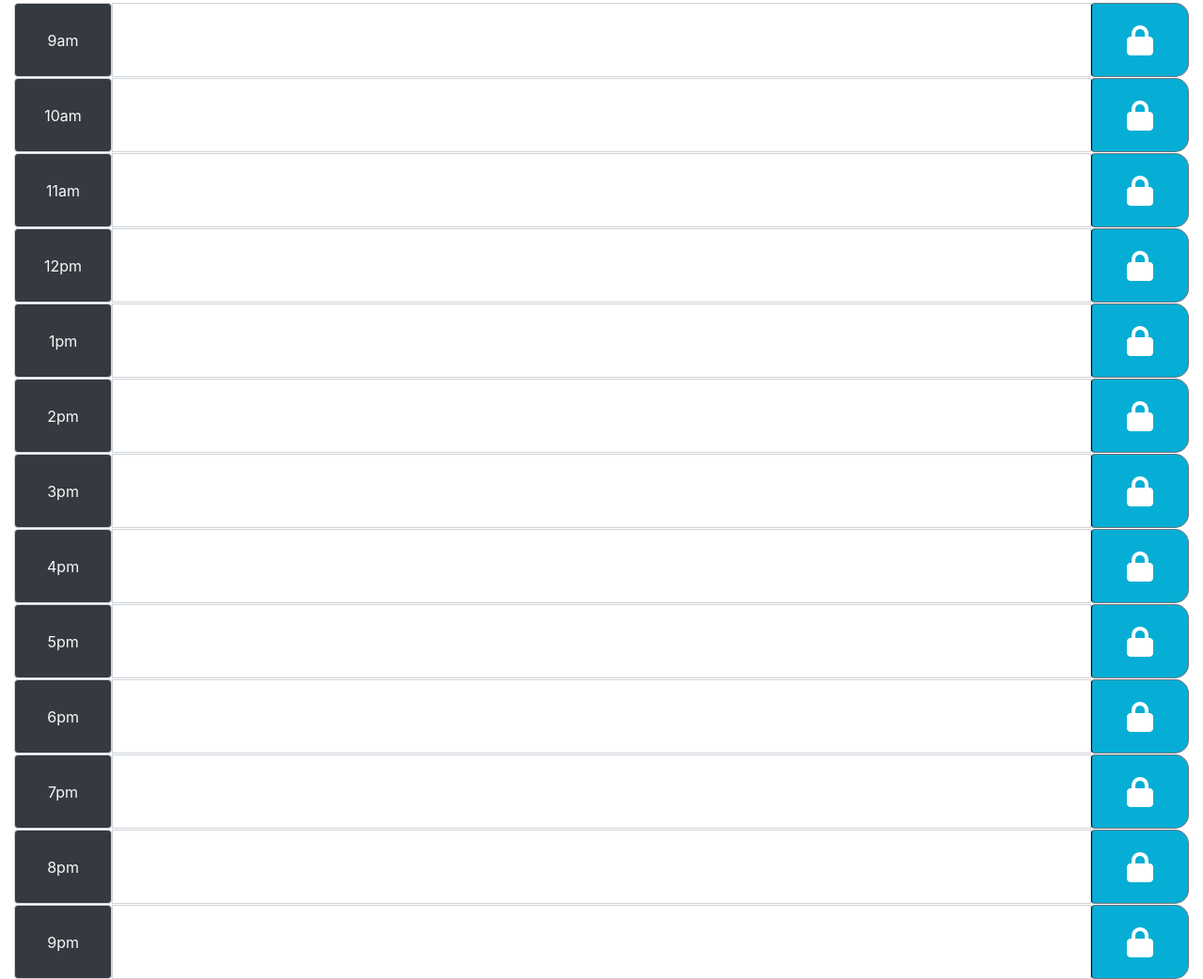
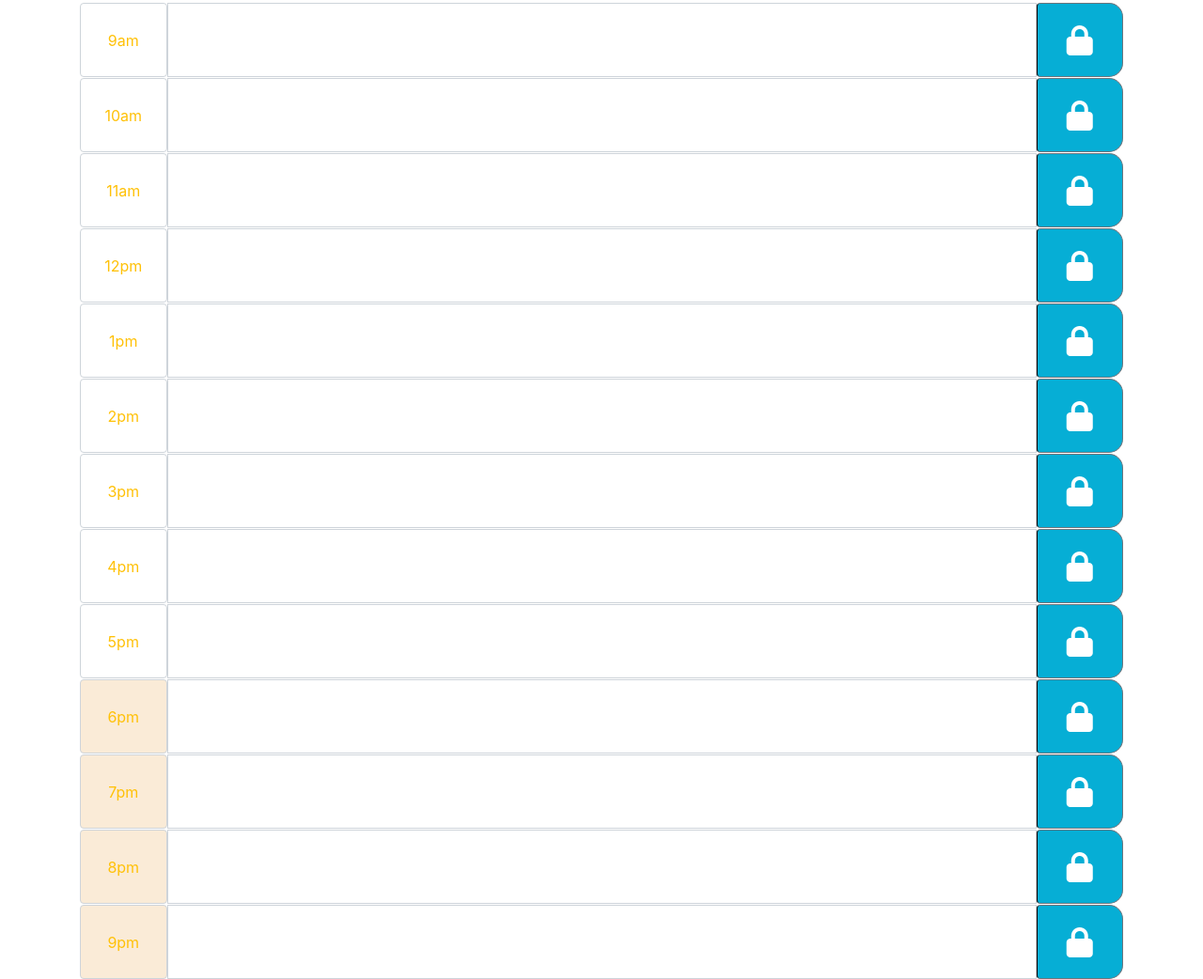
Before and after one commit to brian-nelson10/Work-Day-Scheduler, a plain HTML site: page Develop/index.html in a window 1280 px wide. Shown: the part 341-1383 px from the top of the page at 94% size. Drawn offline with nearby package versions, Linux system fonts and the light colour scheme.

Commit message:
added colors to timeblocks

```diff
--- a/Develop/index.html
+++ b/Develop/index.html
@@ -34,14 +34,14 @@
       <div id="today" class="fw-bold text-warning"></div>
     </header>
 
-    <div class="container-fluid" id="sched">
+    <div class="container" spellcheck="false" id="sched">
 
       <!-- Timeblocks go here -->
       <div class="grid">
         <div class="col-sm-6 col-md-12 col-lg-12">
           <div class="row">
             <div class="input-group">
-              <span class="col-1 justify-content-center input-group-text bg-dark text-light"> 9am </span>
+              <span class="colorCode col-1 justify-content-center input-group-text text-warning" id="9">9am</span>
               <textarea class="form-control" aria-label="With textarea"></textarea>
               <button class="saveBtn col-1 btn btn-outline-secondary" type="button" id="button-addon2"><i class="fa-solid fa-lock fa-2xl"></i></button>
             </div>
@@ -50,7 +50,7 @@
         <div class="col-sm-6 col-md-12 col-lg-12">
             <div class="row">
               <div class="input-group">
-                <span class="col-1 justify-content-center input-group-text bg-dark text-light">10am</span>
+                <span class="colorCode col-1 justify-content-center input-group-text text-warning" id="10">10am</span>
                 <textarea class="form-control" aria-label="With textarea"></textarea>
                 <button class="saveBtn col-1 btn btn-outline-secondary" type="button" id="button-addon2"><i class="fa-solid fa-lock fa-2xl"></i></button>
               </div>
@@ -59,7 +59,7 @@
         <div class="col-sm-6 col-md-12 col-lg-12">
           <div class="row">
             <div class="input-group">
-              <span class="col-1 justify-content-center input-group-text bg-dark text-light">11am</span>
+              <span class="colorCode col-1 justify-content-center input-group-text text-warning" id="11">11am</span>
               <textarea class="form-control" aria-label="With textarea"></textarea>
               <button class="saveBtn col-1 btn btn-outline-secondary" type="button" id="button-addon2"><i class="fa-solid fa-lock fa-2xl"></i></button>
             </div>
@@ -68,7 +68,7 @@
       <div class="col-sm-6 col-md-12 col-lg-12">
         <div class="row">
           <div class="input-group">
-            <span class="col-1 justify-content-center input-group-text bg-dark text-light">12pm</span>
+            <span class="colorCode col-1 justify-content-center input-group-text text-warning" id="12">12pm</span>
             <textarea class="form-control" aria-label="With textarea"></textarea>
             <button class="saveBtn col-1 btn btn-outline-secondary" type="button" id="button-addon2"><i class="fa-solid fa-lock fa-2xl"></i></button>
           </div>
@@ -77,7 +77,7 @@
     <div class="col-sm-6 col-md-12 col-lg-12">
       <div class="row">
         <div class="input-group">
-          <span class="col-1 justify-content-center input-group-text bg-dark text-light">1pm</span>
+          <span class="colorCode col-1 justify-content-center input-group-text text-warning" id="13">1<span>pm</span></span>
           <textarea class="form-control" aria-label="With textarea"></textarea>
           <button class="saveBtn col-1 btn btn-outline-secondary" type="button" id="button-addon2"><i class="fa-solid fa-lock fa-2xl"></i></button>
         </div>
@@ -86,7 +86,7 @@
   <div class="col-sm-6 col-md-12 col-lg-12">
     <div class="row">
       <div class="input-group">
-        <span class="col-1 justify-content-center input-group-text bg-dark text-light">2pm</span>
+        <span class="colorCode col-1 justify-content-center input-group-text text-warning" id="14">2pm</span>
         <textarea class="form-control" aria-label="With textarea"></textarea>
         <button class="saveBtn col-1 btn btn-outline-secondary" type="button" id="button-addon2"><i class="fa-solid fa-lock fa-2xl"></i></button>
       </div>
@@ -95,7 +95,7 @@
 <div class="col-sm-6 col-md-12 col-lg-12">
   <div class="row">
     <div class="input-group">
-      <span class="col-1 justify-content-center input-group-text bg-dark text-light">3pm</span>
+      <span class="colorCode col-1 justify-content-center input-group-text text-warning" id="15">3pm</span>
       <textarea class="form-control" aria-label="With textarea"></textarea>
       <button class="saveBtn col-1 btn btn-outline-secondary" type="button" id="button-addon2"><i class="fa-solid fa-lock fa-2xl"></i></button>
     </div>
@@ -104,7 +104,7 @@
 <div class="col-sm-6 col-md-12 col-lg-12">
   <div class="row">
     <div class="input-group">
-      <span class="col-1 justify-content-center input-group-text bg-dark text-light">4pm</span>
+      <span class="colorCode col-1 justify-content-center input-group-text text-warning" id="16">4pm</span>
       <textarea class="form-control" aria-label="With textarea"></textarea>
       <button class="saveBtn col-1 btn btn-outline-secondary" type="button" id="button-addon2"><i class="fa-solid fa-lock fa-2xl"></i></button>
     </div>
@@ -113,7 +113,7 @@
 <div class="col-sm-6 col-md-12 col-lg-12">
   <div class="row">
     <div class="input-group">
-      <span class="col-1 justify-content-center input-group-text bg-dark text-light">5pm</span>
+      <span class="colorCode col-1 justify-content-center input-group-text text-warning" id="17">5pm</span>
       <textarea class="form-control" aria-label="With textarea"></textarea>
       <button class="saveBtn col-1 btn btn-outline-secondary" type="button" id="button-addon2"><i class="fa-solid fa-lock fa-2xl"></i></button>
     </div>
@@ -122,7 +122,7 @@
 <div class="col-sm-6 col-md-12 col-lg-12">
   <div class="row">
     <div class="input-group">
-      <span class="col-1 justify-content-center input-group-text bg-dark text-light">6pm</span>
+      <span class="colorCode col-1 justify-content-center input-group-text text-warning" id="18">6pm</span>
       <textarea class="form-control" aria-label="With textarea"></textarea>
       <button class="saveBtn col-1 btn btn-outline-secondary" type="button" id="button-addon2"><i class="fa-solid fa-lock fa-2xl"></i></button>
     </div>
@@ -131,7 +131,7 @@
 <div class="col-sm-6 col-md-12 col-lg-12">
   <div class="row">
     <div class="input-group">
-      <span class="col-1 justify-content-center input-group-text bg-dark text-light">7pm</span>
+      <span class="colorCode col-1 justify-content-center input-group-text text-warning" id="19">7pm</span>
       <textarea class="form-control" aria-label="With textarea"></textarea>
       <button class="saveBtn col-1 btn btn-outline-secondary" type="button" id="button-addon2"><i class="fa-solid fa-lock fa-2xl"></i></button>
     </div>
@@ -140,7 +140,7 @@
 <div class="col-sm-6 col-md-12 col-lg-12">
   <div class="row">
     <div class="input-group">
-      <span class="col-1 justify-content-center input-group-text bg-dark text-light">8pm</span>
+      <span class="colorCode col-1 justify-content-center input-group-text text-warning" id="20">8pm</span>
       <textarea class="form-control" aria-label="With textarea"></textarea>
       <button class="saveBtn col-1 btn btn-outline-secondary" type="button" id="button-addon2"><i class="fa-solid fa-lock fa-2xl"></i></button>
     </div>
@@ -149,7 +149,7 @@
 <div class="col-sm-6 col-md-12 col-lg-12">
   <div class="row">
     <div class="input-group">
-      <span class="col-1 justify-content-center input-group-text bg-dark text-light">9pm</span>
+      <span class="colorCode col-1 justify-content-center input-group-text text-warning" id="21">9pm</span>
       <textarea class="form-control" aria-label="With textarea"></textarea>
       <button class="saveBtn col-1 btn btn-outline-secondary" type="button" id="button-addon2"><i class="fa-solid fa-lock fa-2xl"></i></button>
     </div>
--- a/Develop/script.js
+++ b/Develop/script.js
@@ -10,6 +10,34 @@
 // add colors to times that are past present future
 // figure out timer so everything is live
 
+//const colorCode = document.getElementsByClassName(".colorCode");
+
+
+
 var today = moment().format("dddd, MMMM Do YYYY");
 console.log(today);
 document.getElementById("today").innerHTML= today;
+
+
+var currentHour = moment().hours();
+console.log(currentHour);
+
+
+$('.colorCode')
+  .each(function(){
+
+    var val = parseInt($(this).prop('id'));
+
+    if(val > currentHour && val < currentHour + 6){
+      $(this).css("background-color",'red');
+
+    }else if(val < currentHour && val > currentHour-6){
+      $(this).css('background-color','antiquewhite');
+
+    }else if(val === currentHour){
+      $(this).css('background-color','green');
+
+    }else{
+      $(this).css('background-color','white');
+    }
+  });
```
